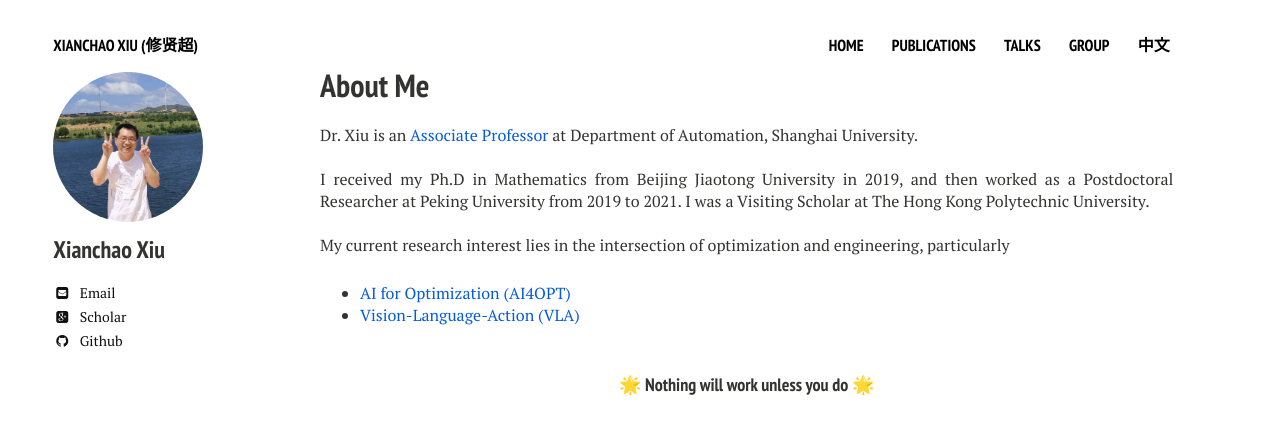
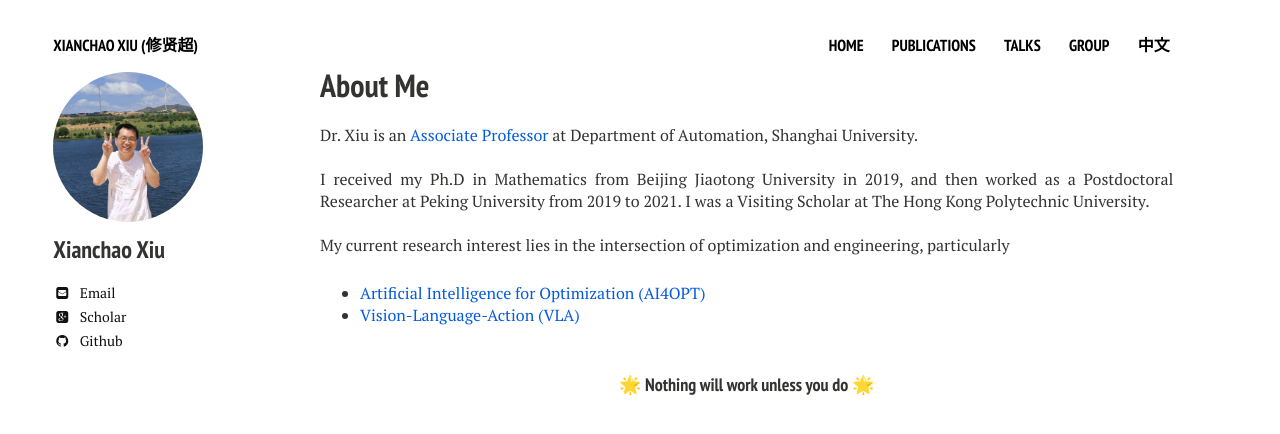
Before and after one commit to xianchaoxiu/xianchaoxiu.github.io, a Jekyll site: the page built from index.md, in a window 1280 px wide. Shown: the top 434 px of the page. Built offline with Jekyll 4.4.1, drawn with Linux system fonts in a browser that asks for light colours; nearby versions of some CDN libraries.

Commit message:
Update home2.html

```diff
--- a/_layouts/home2.html
+++ b/_layouts/home2.html
@@ -35,7 +35,7 @@
 
         My current research interest lies in the intersection of optimization and engineering, particularly
    <ul>
-      <li> <a href="https://xianchaoxiu.github.io/chinese/research/OPT/" class="textlink" target="_blank"> AI for Optimization (AI4OPT)  </a> </li>
+      <li> <a href="https://xianchaoxiu.github.io/chinese/research/OPT/" class="textlink" target="_blank"> Artificial Intelligence for Optimization (AI4OPT)  </a> </li>
       <li> <a href="https://xianchaoxiu.github.io/chinese/research/VLA/" class="textlink" target="_blank"> Vision-Language-Action (VLA) </a> </li>  <br>
     </ul>
 
```
